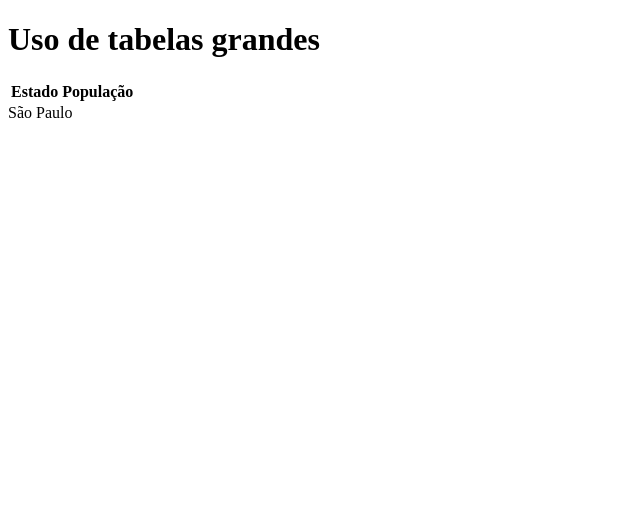
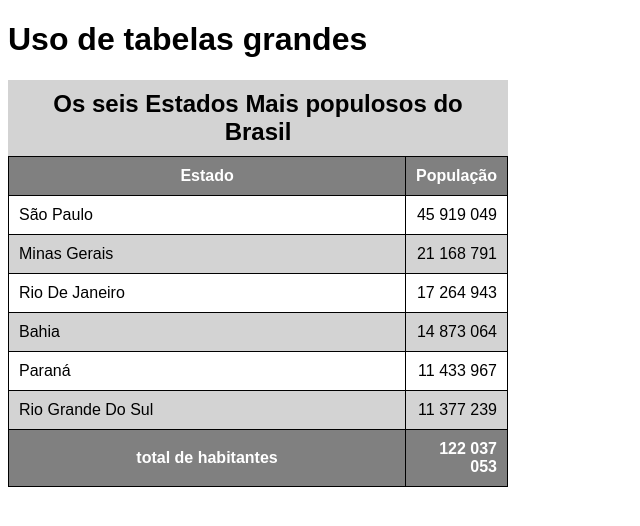
Before and after one commit to jviegasleites/html-css, a plain HTML site: page exercicios/ex023/tabela002.html in a window 1280 px wide. Shown: the whole page, without its empty margins (0-640 px from the left). Drawn offline with Linux system fonts and the light colour scheme.

Commit message:
atualizei

```diff
--- a/exercicios/ex023/tabela002.html
+++ b/exercicios/ex023/tabela002.html
@@ -4,6 +4,47 @@
     <meta charset="UTF-8">
     <meta name="viewport" content="width=device-width, initial-scale=1.0">
     <title>Tabelas</title>
+    <style>
+        body{
+            font-family: Arial, Helvetica, sans-serif;
+        }
+
+        table{
+            width: 500px;
+            border-collapse: collapse;
+        }
+
+        caption{
+            font-size: 1.5em;
+            font-weight: bold;
+            padding: 10px;
+            background-color: lightgray;
+        }
+
+        td,th{
+            border: 1px solid black;
+            padding: 10px;
+        }
+
+        thead, tfoot{
+            background-color: gray;
+            color: white;
+        }
+
+        tbody > tr:nth-child(odd) {
+            background-color: white;/*para deixar a linha impar branco*/
+        }
+
+        tbody > tr:nth-child(even) {
+            background-color: lightgray;/*para deixar a linha par cinza*/
+        }
+
+        td.num{
+            text-align: right;
+            st
+        }
+
+    </style>
 </head>
 <body>
 
@@ -11,6 +52,7 @@
     <!--
         Anatomia para tabelas grandes
         TABLE
+            CAPTION
             THEAD
                 TR,TD,TH
             TBODY
@@ -20,17 +62,56 @@
     -->
 
     <table>
+        <caption>Os seis Estados Mais populosos do Brasil </caption>
         <thead>
-            <th>Estado</th>
-            <th>População</th>
+            <th scope="col">Estado</th>
+            <th scope="col" style="width: 50px;">População</th>
         </thead>
+
+        <tbody>
+            <tr>
+                <td>São Paulo</td>
+                <td class="num">45 919 049</td>
+            </tr>
+
+            <tr>
+                <td>Minas Gerais</td>
+                <td class="num">21 168 791</td>
+            </tr>
+
+            <tr>
+                <td>Rio De Janeiro</td>
+                <td class="num">17 264 943</td>
+            </tr>
+
+            <tr>
+                <td>Bahia</td>
+                <td class="num">14 873 064</td>
+            </tr>
+
+            <tr>
+                <td>Paraná</td>
+                <td class="num">11 433 967</td>
+            </tr>
+
+            <tr>
+                <td>Rio Grande Do Sul</td>
+                <td class="num">11 377 239</td>
+            </tr>
+
+
+
+        </tbody>
+
+        <tfoot>
+            <tr>
+                <th scope="row">total de habitantes</th>
+                <td class="num"><strong>122 037 053</strong></td>
+            </tr>
+        </tfoot>
+
     </table>
 
-    <tbody>
-        <tr>
-            <td>São Paulo</td>
 
-        </tr>
-    </tbody>
 </body>
 </html>
```
